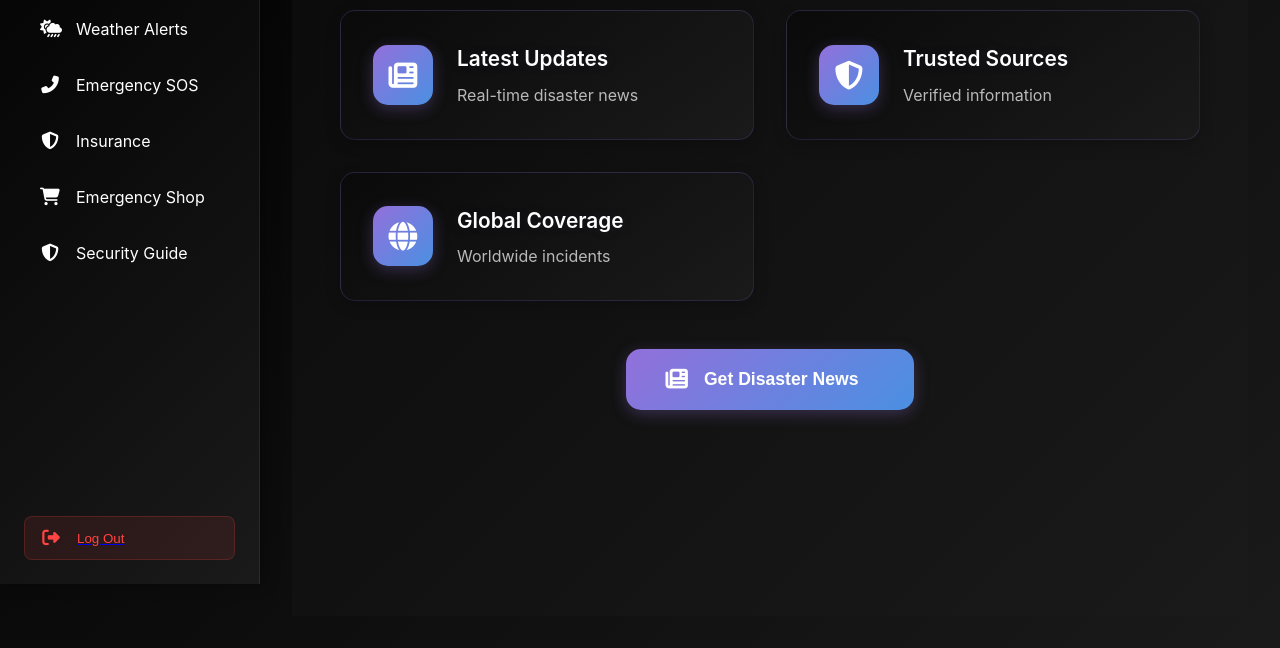
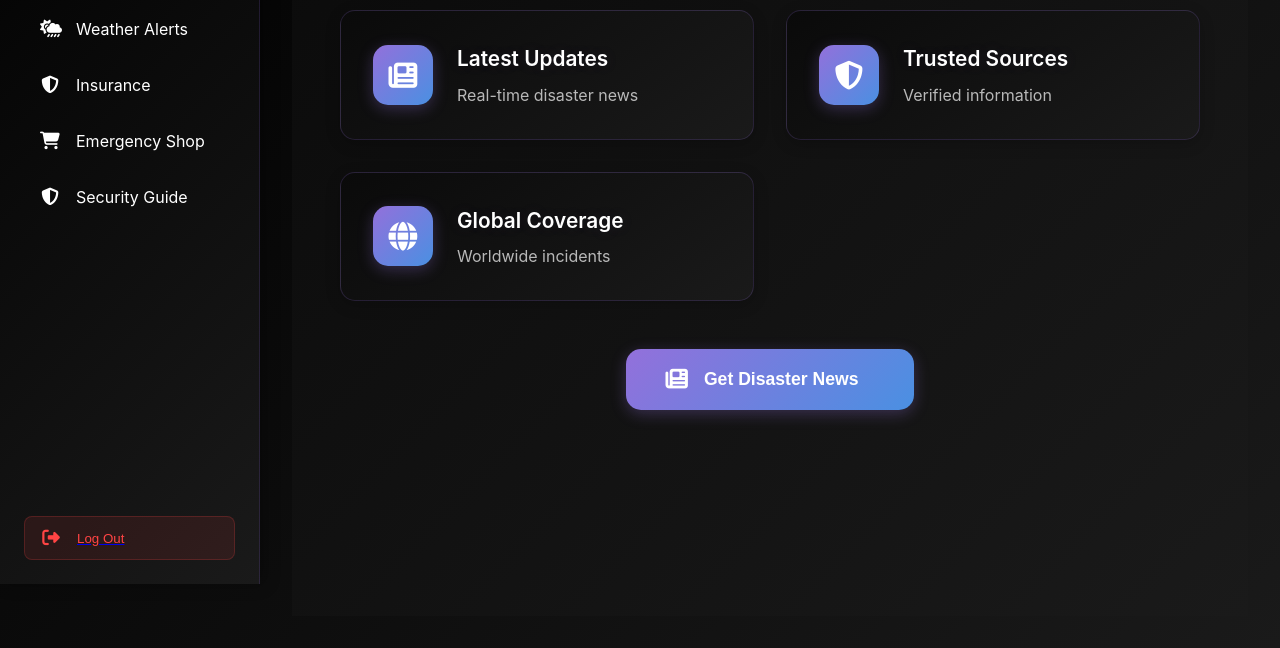
Before and after one commit to Jyndr/Final, a plain HTML site: page dashboard.html in a window 1280 px wide. Shown: the part 216-864 px from the top of the page. Drawn offline with nearby package versions, Linux system fonts and the light colour scheme.

Commit message:
Update dashboard.html

```diff
--- a/dashboard.html
+++ b/dashboard.html
@@ -41,12 +41,12 @@
                             <span>First Aid Guide</span>
                         </a>
                     </li> -->
-                    <li data-page="sos">
+<!--                     <li data-page="sos">
                         <a href="#sos">
                             <i class="fas fa-phone-alt"></i>
                             <span>Emergency SOS</span>
                         </a>
-                    </li>
+                    </li> -->
                     <li data-page="insurance">
                         <a href="#insurance">
                             <i class="fas fa-shield-alt"></i>
```
